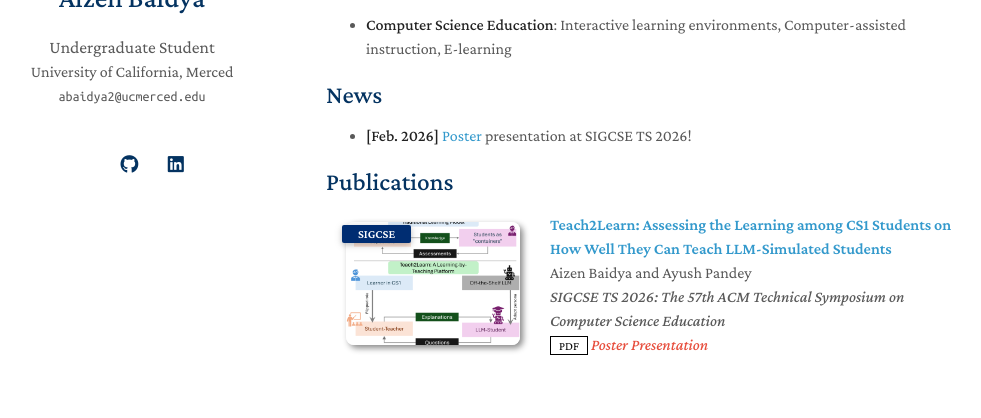
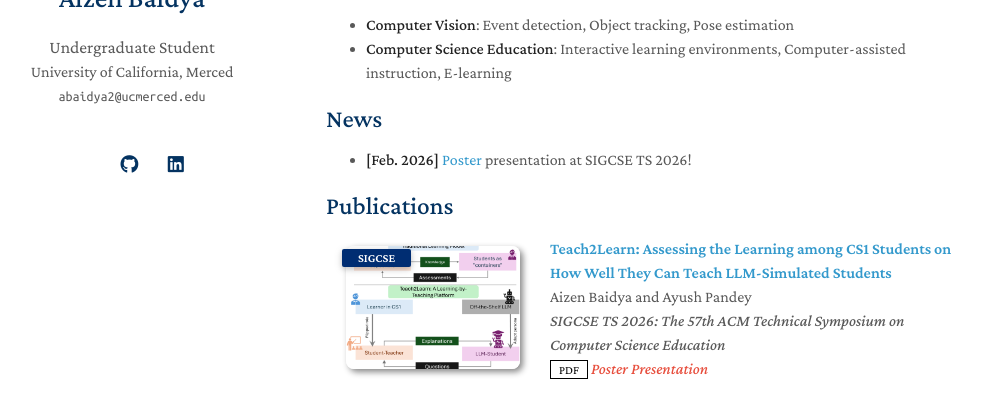
Before and after one commit to aizenbaidya/aizenbaidya.github.io, a Jekyll site: the page built from index.md, in a window 1280 px wide, cut to the strip 206-624 px from the top of the page. Shown: the whole strip, without its empty margins (144-1125 px from the left). Built offline with Jekyll 4.4.1, drawn with Linux system fonts in a browser that asks for light colours; a style sheet for code colours, icons or effects is not loaded; our own code applies the rules of GitHub Pages for plain Markdown files.

Commit message:
Update interests

```diff
--- a/index.md
+++ b/index.md
@@ -8,6 +8,7 @@
 
 ## Research Interests
 
+- **Computer Vision**: Event detection, Object tracking, Pose estimation
 - **Computer Science Education**: Interactive learning environments, Computer-assisted instruction, E-learning
 
 ## News
```
